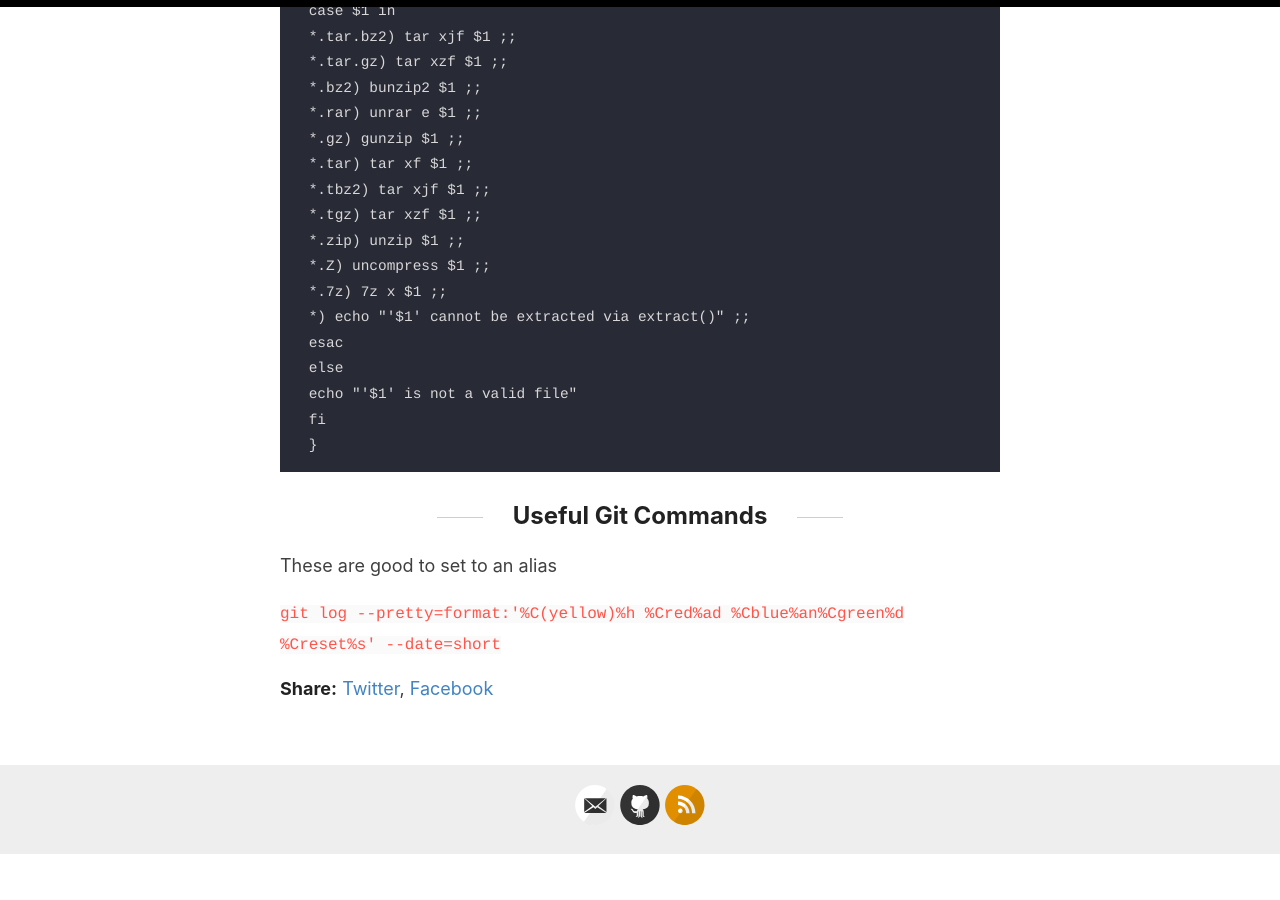
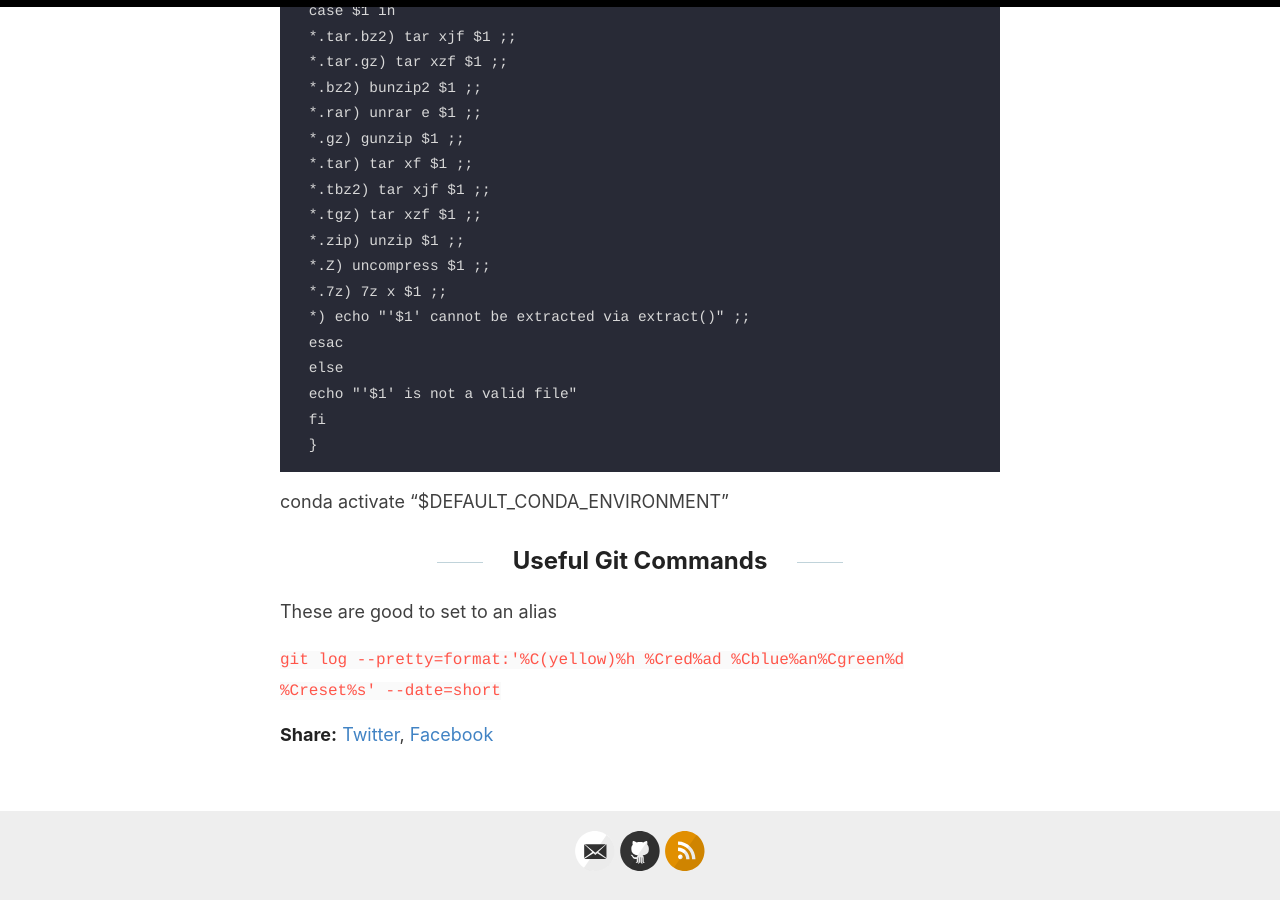
Before and after one commit to jss367/blog, a Jekyll site: the page built from _posts/2020-06-06-bash-aliases.md, in a window 1280 px wide and 900 px high, scrolled down 991 px. Built offline with Jekyll 4.4.1, drawn with Linux system fonts in a browser that asks for light colours; our own code applies the rules of GitHub Pages for plain Markdown files; before the commit the page ends 1846 px from its top, so only the background shows below that.

Commit message:
Update 2020-06-06-bash-aliases.md

````diff
--- a/_posts/2020-06-06-bash-aliases.md
+++ b/_posts/2020-06-06-bash-aliases.md
@@ -52,6 +52,7 @@ function extract () {
  }
 ```
 
+conda activate "$DEFAULT_CONDA_ENVIRONMENT"
 
 
 ## Useful Git Commands
````
